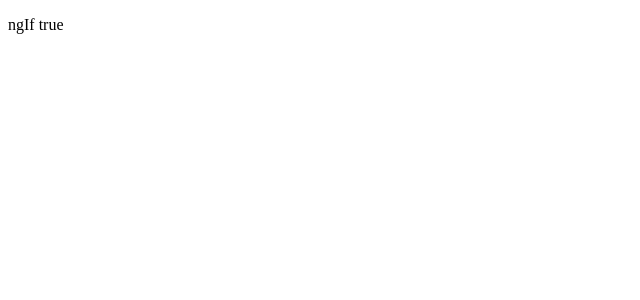
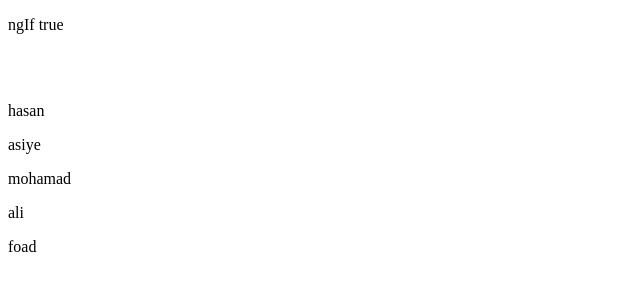
Before and after one commit to moosavinazar/directives, an Angular app: page / in a window 1280 px wide. Shown: the top 300 px of the page, without its empty margins (0-640 px from the left). Built offline with nearby package versions, Linux system fonts and the light colour scheme.

Commit message:
how to use ngFor

```diff
--- a/src/app/app.component.html
+++ b/src/app/app.component.html
@@ -1,2 +1,5 @@
 <p *ngIf="isCorrect; else elsecond">ngIf true</p>
 <ng-template #elsecond>Else condition</ng-template>
+<br>
+<br>
+<p *ngFor="let user of users">{{ user }}</p>
--- a/src/app/app.component.ts
+++ b/src/app/app.component.ts
@@ -7,4 +7,6 @@ import { Component } from '@angular/core';
 })
 export class AppComponent {
   isCorrect: boolean = true;
+
+  users: string[] = ['hasan', 'asiye', 'mohamad', 'ali', 'foad'];
 }
```
